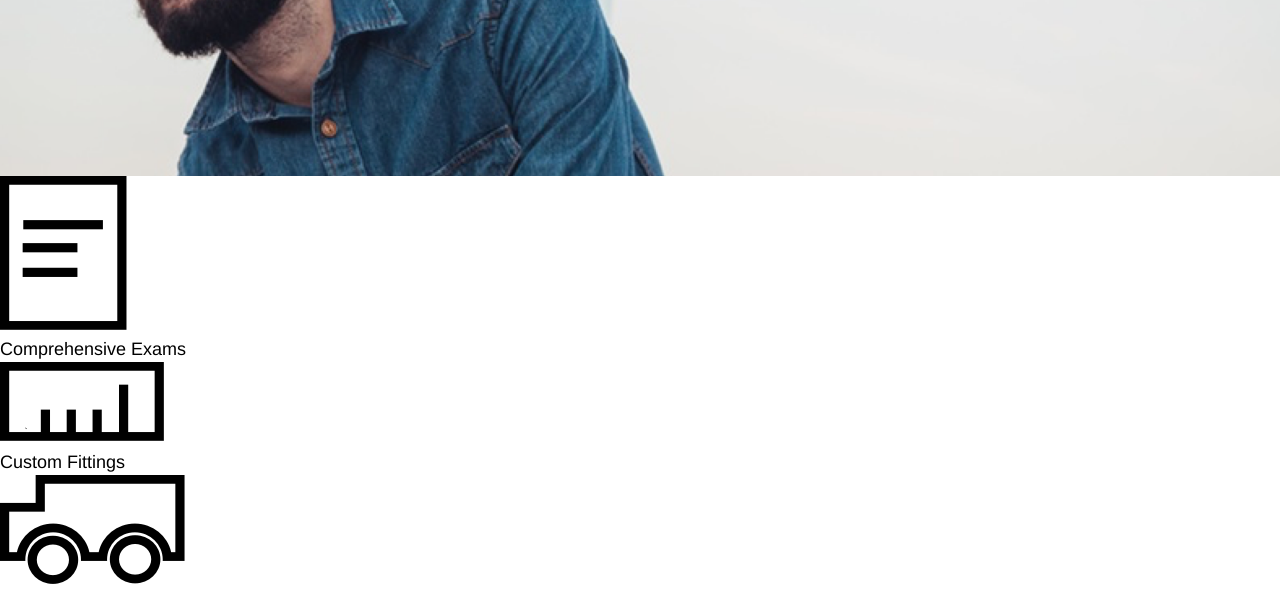
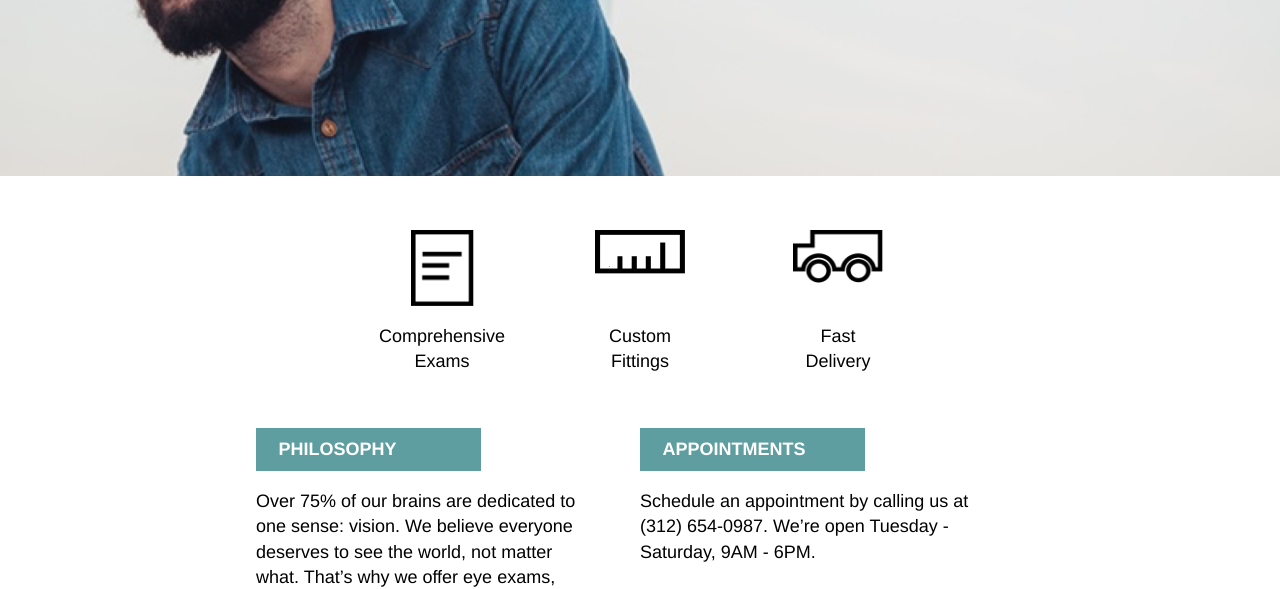
Before and after one commit to kjdurrum24/tortoiseshell-optics, a plain HTML site: page index.html in a window 1280 px wide. Shown: the part 382-971 px from the top of the page. Drawn offline with Linux system fonts and the light colour scheme.

Commit message:
Add CSS for icons

```diff
--- a/resources/css/style.css
+++ b/resources/css/style.css
@@ -84,3 +84,49 @@ header .flex {
 .mobile-menu {
   display: none;
 }
+
+/* Icons Section */
+
+.icons {
+  display: flex;
+  justify-content: center;
+}
+
+
+.service {
+  display: flex;
+  flex-direction: column;
+  justify-content: space-between;
+  align-items: center;
+  text-align: center;
+  margin: 3rem;
+  width: 5rem;
+  height: 8rem;
+}
+
+.service img.paper-icon {
+  width: 3.5rem;
+}
+
+.service img {
+  margin-bottom: 1rem;
+  width: 5rem;
+}
+
+.info {
+  width: 35%;
+  margin-right: 5%;
+  margin-bottom: 4rem;
+}
+
+.info p {
+  padding: 1rem 0;
+}
+
+.title {
+  background-color: cadetblue;
+  padding: 0.5rem 1.25rem;
+  font-weight: bold;
+  color: white;
+  max-width: 10rem;
+}
```
